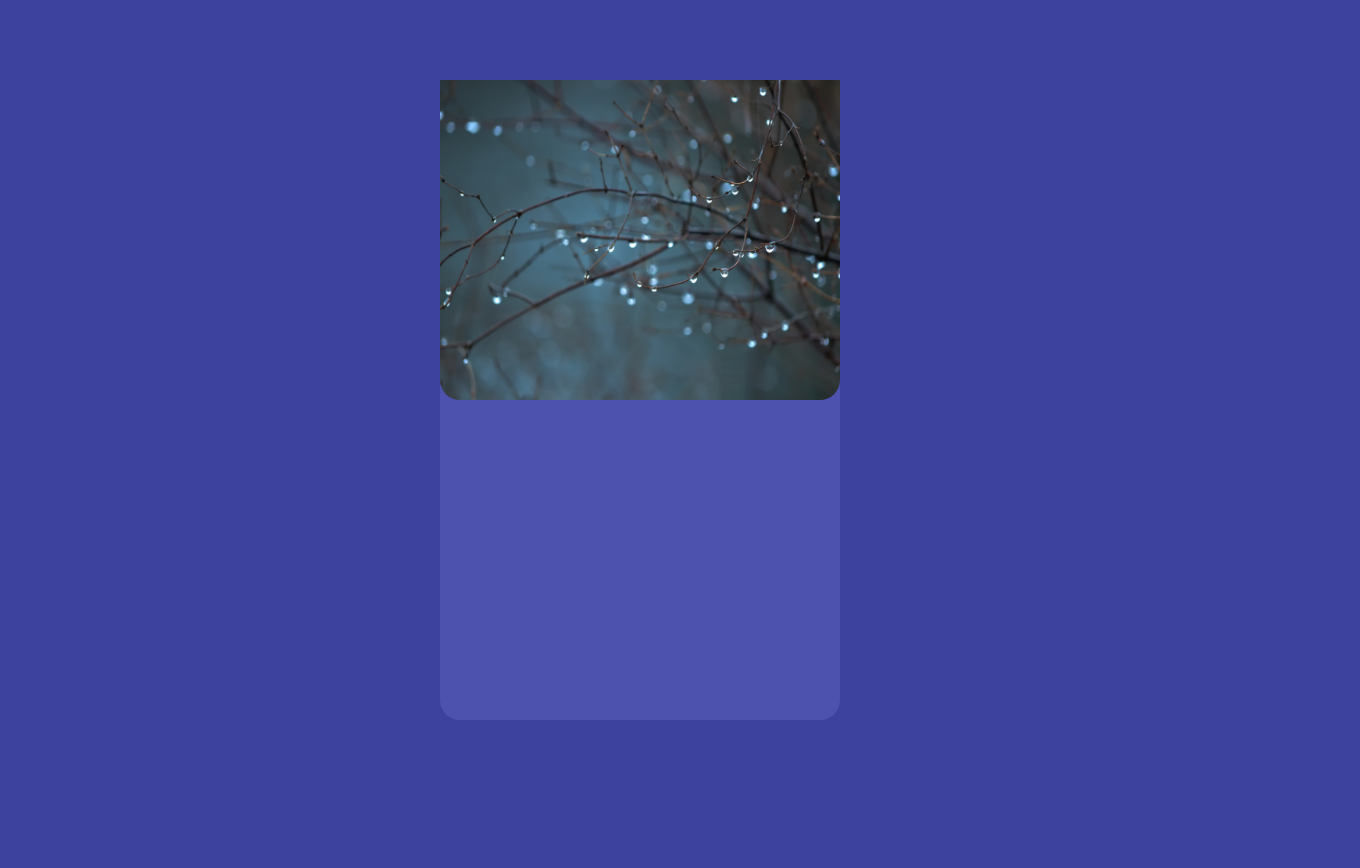
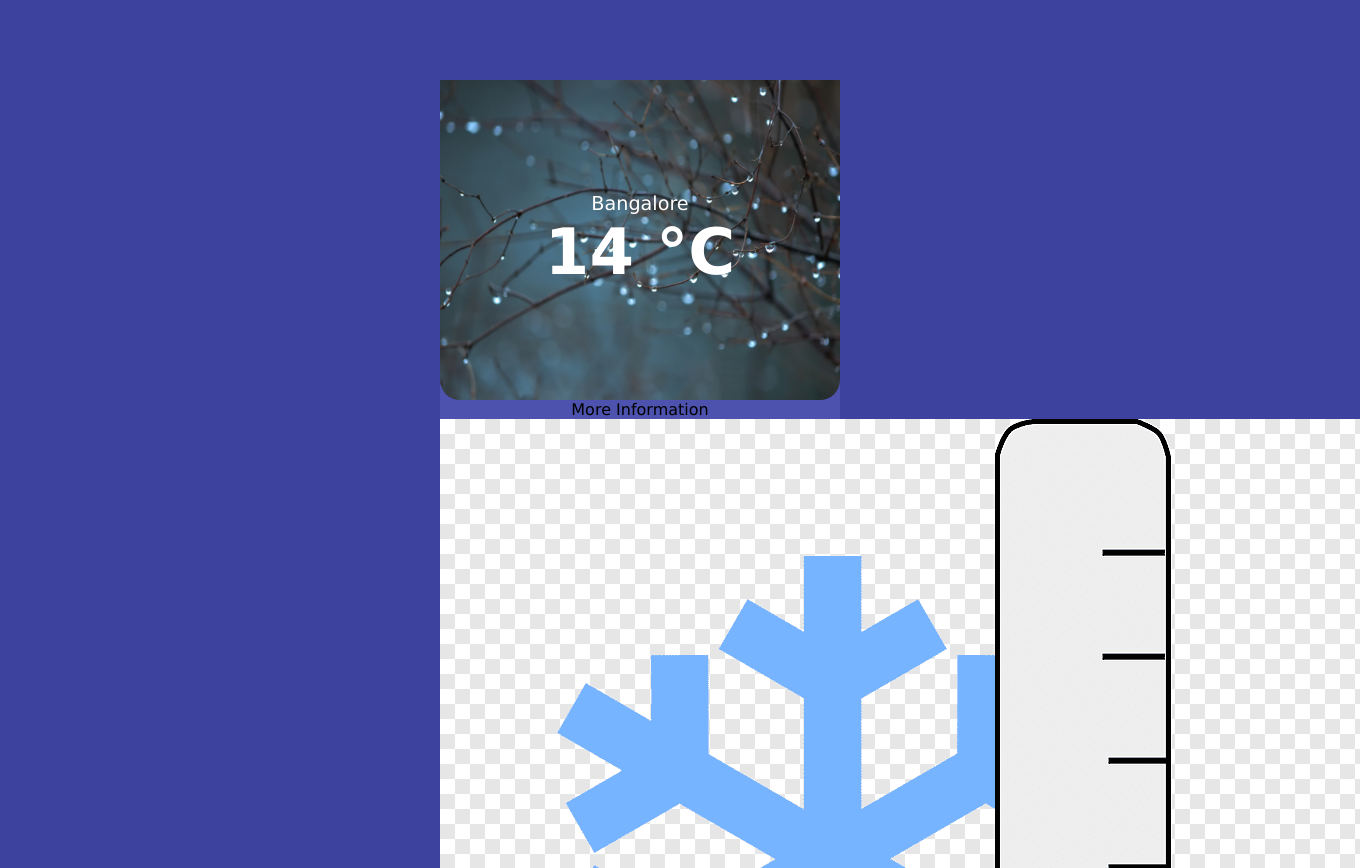
Before and after one commit to sksasikumarc/Angular-Weather, an Angular app: page / in a window 1280 px wide. Shown: the top 868 px of the page, 1360 px wide, since content can reach past the window. Before the commit the page ends 800 px from the top, so only its background shows below. Built offline with nearby package versions, Linux system fonts and the light colour scheme.

Commit message:
lower-data added

```diff
--- a/src/app/app.component.html
+++ b/src/app/app.component.html
@@ -5,8 +5,18 @@
 
     <div class="weather-data">
       <div class="location">Bangalore</div>
-      <div class="temperature">{{ 14.40 | number: '1.0-0'}}</div>
+      <div class="temperature">{{ 14.40 | number: '1.0-0'}} °C</div>
     </div>
   </div>
-  <div class="lower-data"></div>
+  <div class="lower-data">
+    <div class="more-info-label">More Information</div>
+    <div class="more-info-container">
+      <div class="info-block">
+        <div class="info-block-label">
+          <img src="../assets/min.png" alt="" /> <span>Main</span>
+        </div>
+        <div class="info-block-value">10 °C</div>
+      </div>
+    </div>
+  </div>
 </div>
--- a/src/styles.css
+++ b/src/styles.css
@@ -36,7 +36,7 @@ body {
 .upper-data {
   position: relative;
   overflow: hidden;
-  widows: 100%;
+  width: 100%;
   height: 50%;
   border-bottom-left-radius: 20px;
   border-bottom-right-radius: 20px;
@@ -49,3 +49,28 @@ body {
   width: 100%;
   height: 100%;
 }
+
+.weather-data {
+  position: relative;
+  z-index: 1;
+  width: 100%;
+  height: 100%;
+  background-color: var(--shadow-dark);
+  display: flex;
+  flex-direction: column;
+  align-items: center;
+  justify-content: center;
+}
+
+.location {
+  color: var(--white);
+  text-align: center;
+  font-size: 1.2em;
+}
+
+.temperature {
+  color: var(--white);
+  text-align: center;
+  font-size: 4em;
+  font-weight: 900;
+}
```
Also changed, not shown: src/assets/min.png (added).
